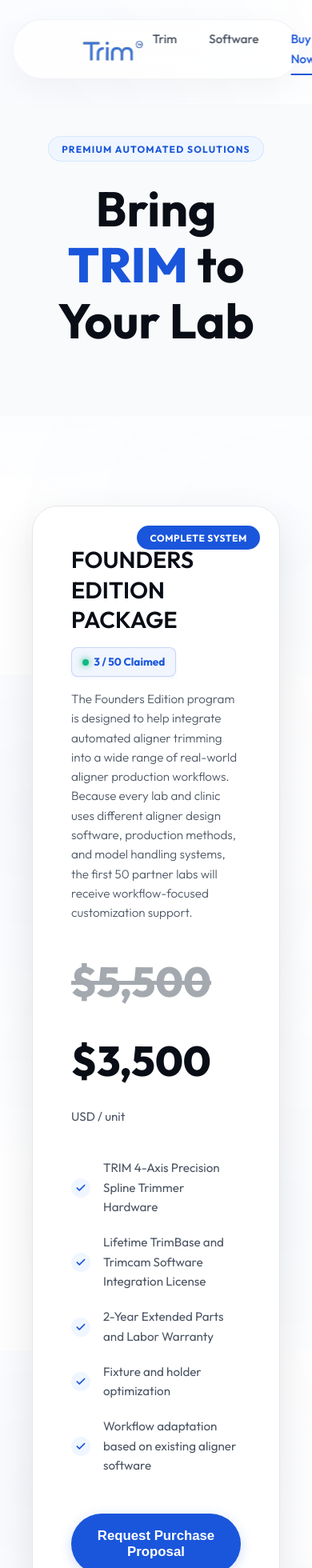
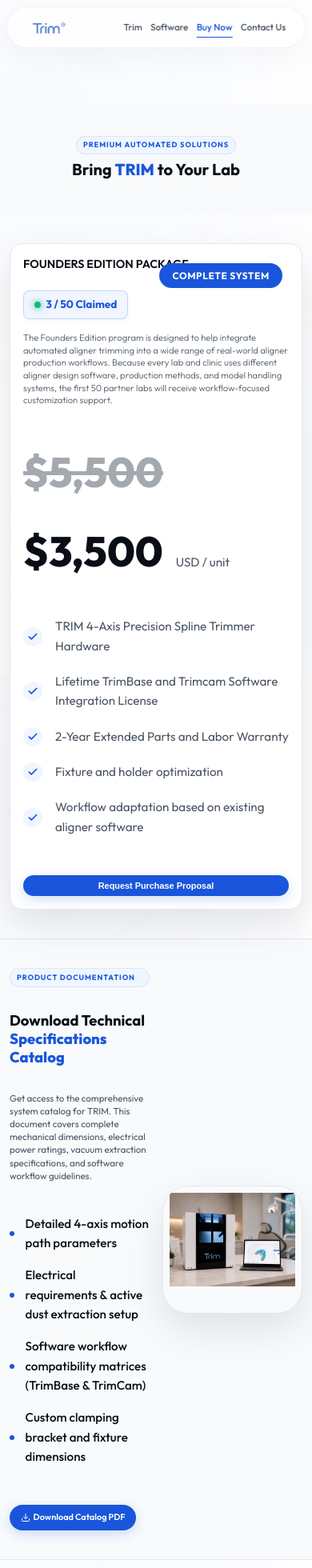
Before and after one commit to Aaditi2505/trimaligner, a React (Vite) app: page /buynow in a window 390 px wide. Shown: the top 1960 px of the page at 80% size. Built offline with nearby package versions, Linux system fonts and the light colour scheme.

Commit message:
fix: make mobile layout fully responsive and side-by-side

```diff
--- a/src/index.css
+++ b/src/index.css
@@ -662,3 +662,170 @@
   transform: scale(1.25);
   box-shadow: 0 0 0 3px rgba(26, 86, 219, 0.15);
 }
+
+/* Mobile responsive override to preserve side-by-side layout and adjust font scaling */
+@media (max-width: 768px) {
+  /* Prevent single-column wrap for grid-2 and enforce side-by-side */
+  .grid-2 {
+    grid-template-columns: 1fr 1fr !important;
+    gap: 1rem !important;
+  }
+
+  /* Shrink page container padding */
+  .container {
+    padding: 0 0.75rem !important;
+  }
+
+  /* Shrink sections */
+  .section {
+    padding: 2.25rem 0 !important;
+  }
+
+  .hero {
+    padding: 1.5rem 0 2.5rem !important;
+  }
+
+  /* Shrink hero layout details */
+  .hero-content {
+    gap: 0.5rem !important;
+  }
+
+  /* Adjust navbar elements to fit side-by-side perfectly on mobile */
+  .navbar {
+    top: 0.5rem !important;
+    height: 52px !important;
+    padding: 0 0.75rem !important;
+    width: 96% !important;
+    border-radius: 9999px !important;
+  }
+  .navbar.scrolled {
+    top: 0.5rem !important;
+    height: 52px !important;
+  }
+  .logo img {
+    height: 28px !important;
+  }
+  .nav-links {
+    gap: 0.65rem !important;
+  }
+  .nav-link {
+    font-size: 0.72rem !important;
+    padding: 0.25rem 0 !important;
+  }
+  .nav-link::after {
+    height: 1.5px !important;
+  }
+
+  /* Font size overrides for side-by-side readability on mobile */
+  .heading-1 {
+    font-size: 1.25rem !important;
+    line-height: 1.25 !important;
+    margin-bottom: 0.5rem !important;
+  }
+  .heading-2 {
+    font-size: 1.15rem !important;
+    line-height: 1.25 !important;
+    margin-bottom: 0.5rem !important;
+  }
+  .heading-3 {
+    font-size: 0.9rem !important;
+    line-height: 1.3 !important;
+    margin-bottom: 0.4rem !important;
+  }
+  .text-lg {
+    font-size: 0.72rem !important;
+    line-height: 1.4 !important;
+  }
+  p {
+    font-size: 0.7rem !important;
+    line-height: 1.4 !important;
+    margin-bottom: 0.5rem !important;
+  }
+
+  .badge {
+    padding: 0.2rem 0.5rem !important;
+    font-size: 0.58rem !important;
+    margin-bottom: 0.4rem !important;
+  }
+
+  .btn {
+    padding: 0.45rem 0.85rem !important;
+    font-size: 0.68rem !important;
+    gap: 0.25rem !important;
+  }
+  .btn svg {
+    width: 12px !important;
+    height: 12px !important;
+  }
+
+  /* Mockup windows heights override */
+  .mockup-window {
+    min-height: 220px !important;
+  }
+  .mockup-window img {
+    max-height: 170px !important;
+  }
+
+  /* Software view image button containers */
+  .image-btn-container {
+    gap: 1rem !important;
+  }
+  .image-btn-container button {
+    height: 120px !important;
+    width: 150px !important;
+  }
+  .image-btn-container button img {
+    height: 90px !important;
+  }
+  .image-btn-container span {
+    font-size: 0.85rem !important;
+  }
+
+  /* Software section layout logo sizes */
+  .section img[alt*="Logo"] {
+    height: 40px !important;
+    margin-bottom: 0.75rem !important;
+  }
+
+  /* Interactive flow detail card */
+  .image-frame {
+    min-height: 160px !important;
+    padding: 0.5rem !important;
+  }
+  .image-frame img {
+    max-height: 120px !important;
+  }
+  .image-frame div[style*="marginTop: '1.5rem'"] {
+    margin-top: 0.5rem !important;
+    padding: 0.5rem !important;
+  }
+  .image-frame div[style*="marginTop: '1.5rem'"] p {
+    font-size: 0.65rem !important;
+  }
+
+  /* ROI Calculator */
+  .range-slider::-webkit-slider-thumb {
+    width: 14px !important;
+    height: 14px !important;
+  }
+  .range-slider::-moz-range-thumb {
+    width: 14px !important;
+    height: 14px !important;
+  }
+  .glass-card {
+    padding: 1rem !important;
+    border-radius: 1rem !important;
+  }
+
+  /* Form inputs sizes */
+  .form-group {
+    margin-bottom: 0.75rem !important;
+  }
+  .form-input, .form-textarea {
+    padding: 0.5rem 0.75rem !important;
+    font-size: 0.75rem !important;
+  }
+  .form-textarea {
+    min-height: 70px !important;
+  }
+}
--- a/src/pages/Software.jsx
+++ b/src/pages/Software.jsx
@@ -31,6 +31,7 @@
 
   return (
     <div
+      className="mockup-window"
       style={{
         position: 'relative',
         height: '100%',
--- a/src/pages/Trim.jsx
+++ b/src/pages/Trim.jsx
@@ -178,7 +178,7 @@
           <div className="grid-2 reveal intro-grid">
             <div>
               {/* macOS style Window mockup container (Light/White Theme) */}
-              <div style={{
+              <div className="mockup-window" style={{
                 position: 'relative',
                 height: '100%',
                 minHeight: '560px', // Increased height
```
